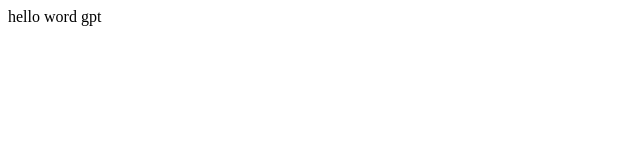
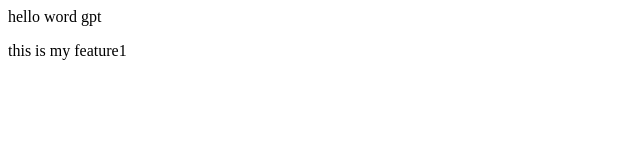
Before and after one commit to PrajwalSuryavanshi123/localrepo, a plain HTML site: page index.html in a window 1280 px wide. Shown: the whole page, without its empty margins (0-640 px from the left). Drawn offline with Linux system fonts and the light colour scheme.

Commit message:
this is my feature

```diff
--- a/index.html
+++ b/index.html
@@ -1 +1,2 @@
 <p>hello word gpt</p>
+<p>this is my feature1</p>
```
